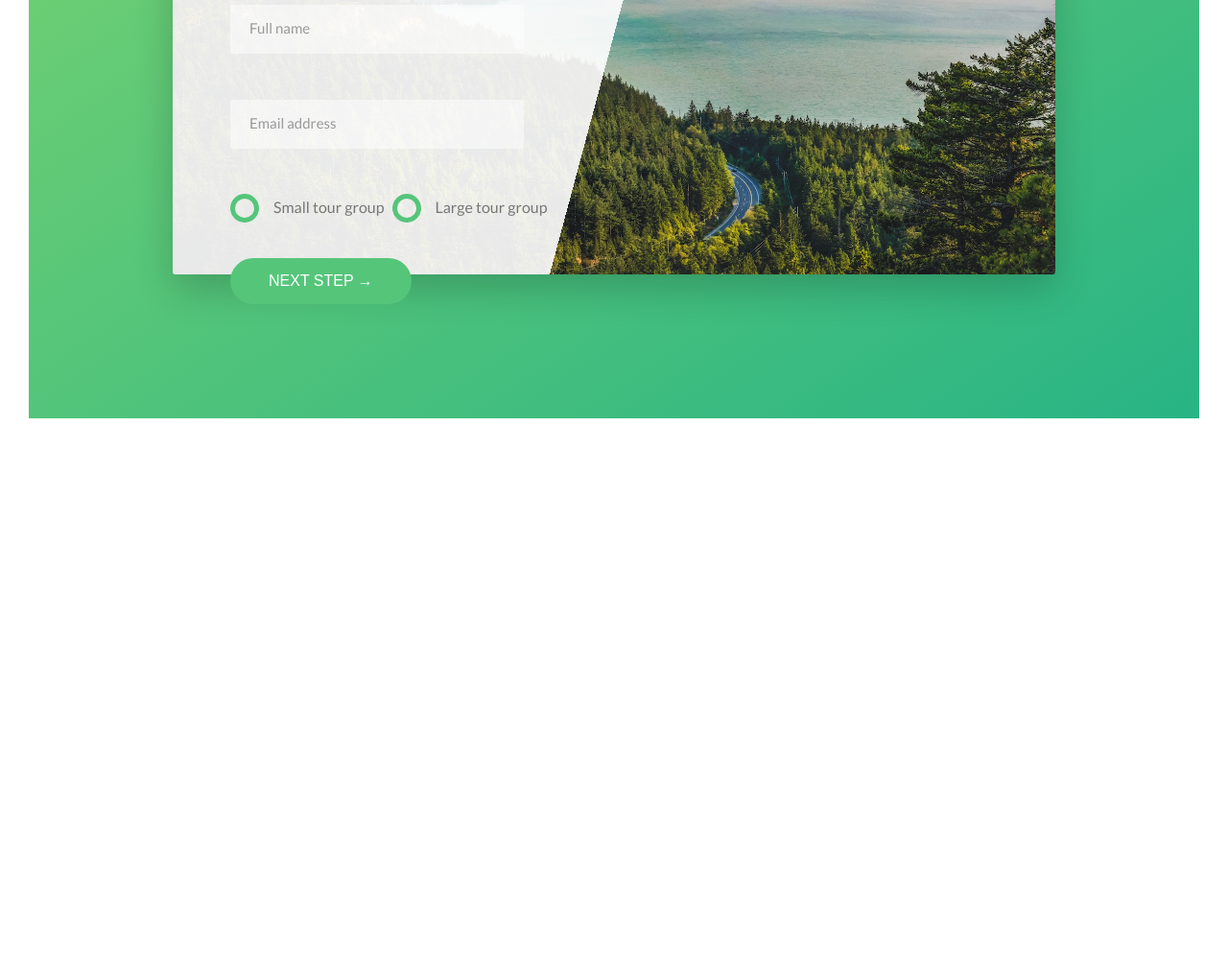
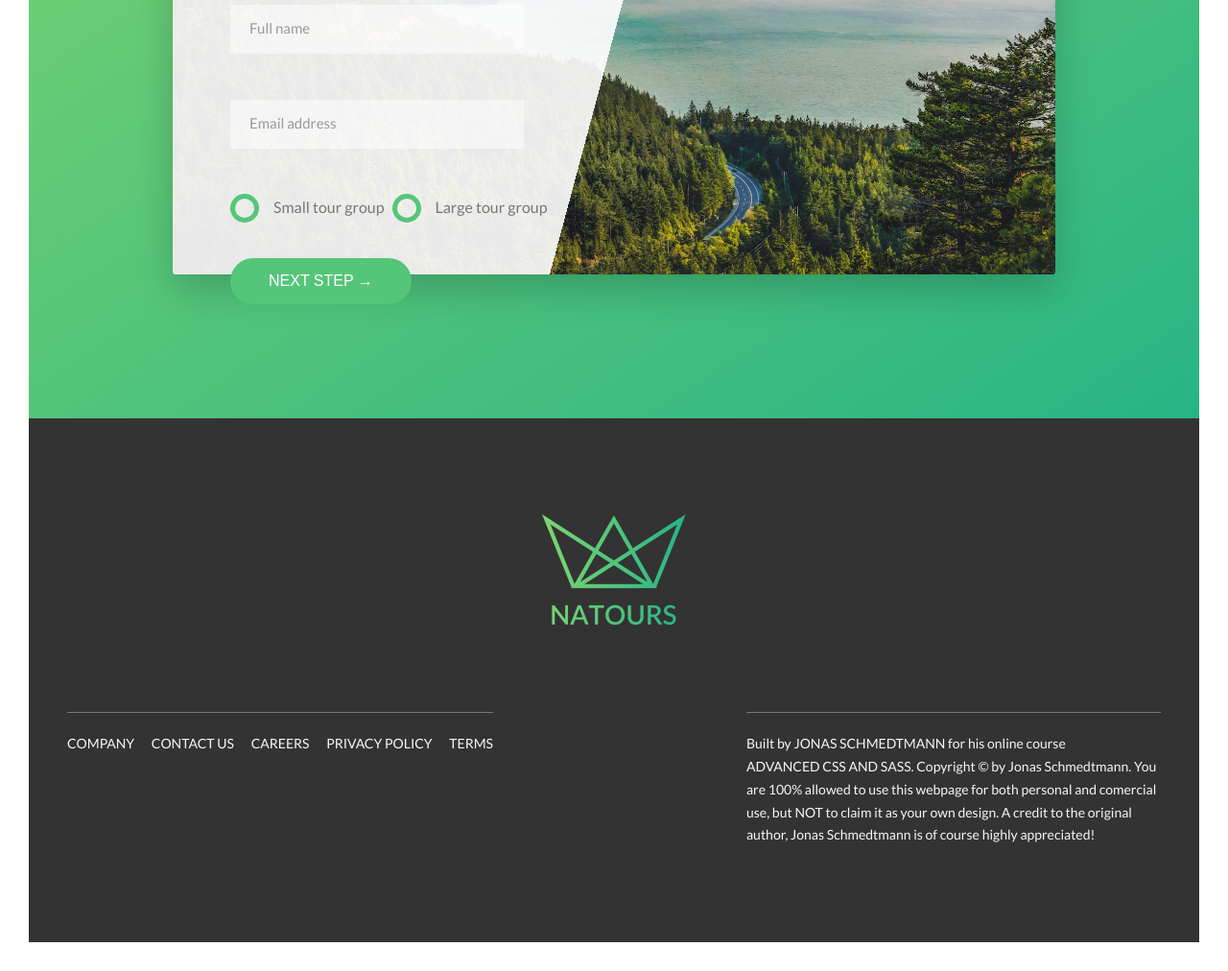
Before and after one commit to chrisrudge2002/sass-natours, a website: page index.html in a window 1280 px wide. Shown: the part 4861-5873 px from the top of the page at 96% size. Before the commit the page ends 5327 px from the top, so only its background shows below. Drawn offline with Linux system fonts and the light colour scheme.

Commit message:
Added footer

```diff
--- a/index.html
+++ b/index.html
@@ -313,8 +313,28 @@
         </main>
 
         <!-- footer section -->
-        <footer>
-
+        <footer class="footer">
+            <div class="footer__logo-box">
+                <img src="img/logo-green-2x.png" alt="Full logo" class="footer__logo">
+            </div>
+            <div class="row">
+                <div class="col-1-of-2">
+                    <div class="footer__navigation">
+                        <ul class="footer__list">
+                            <li class="footer__item"><a href="#" class="footer__link">Company</a></li>
+                            <li class="footer__item"><a href="#" class="footer__link">Contact us</a></li>
+                            <li class="footer__item"><a href="#" class="footer__link">Careers</a></li>
+                            <li class="footer__item"><a href="#" class="footer__link">Privacy policy</a></li>
+                            <li class="footer__item"><a href="#" class="footer__link">Terms</a></li>
+                        </ul>
+                    </div>
+                </div>
+                <div class="col-1-of-2">
+                    <p class="footer__copyright">
+                        Built by <a href="#" class="footer__link">Jonas Schmedtmann</a> for his online course <a href="#" class="footer__link">Advanced CSS and Sass</a>. Copyright &copy; by Jonas Schmedtmann. You are 100% allowed to use this webpage for both personal and comercial use, but NOT to claim it as your own design. A credit to the original author, Jonas Schmedtmann is of course highly appreciated!
+                    </p>
+                </div>
+            </div>
         </footer>
     </body>
 </html>
--- a/sass/abstracts/_variables.scss
+++ b/sass/abstracts/_variables.scss
@@ -12,6 +12,7 @@ $colour-tertiary-dark: #5643fa;
 $colour-black: #000;
 $colour-grey-dark-1: #777;
 $colour-grey-dark-2: #999;
+$colour-grey-dark-3: #333;
 $colour-grey-light-1: #f7f7f7;
 $colour-grey-light-2: #eee;
 $colour-white: #fff;
--- /dev/null
+++ b/sass/layout/_footer.scss
@@ -0,0 +1,60 @@
+.footer {
+    background-color: $colour-grey-dark-3;
+    color: $colour-grey-light-1;
+    font-size: 1.4rem;
+    padding: 10rem 0;
+
+    &__logo-box {
+        margin-bottom: 8rem;
+        text-align: center;
+    }
+
+    &__logo {
+        height: auto;
+        width: 15rem;
+    }
+
+    &__navigation {
+        border-top: 1px solid $colour-grey-dark-1;
+        display: inline-block;
+        padding-top: 2rem;
+    }
+
+    &__list {
+        list-style: none;
+    }
+
+    &__item {
+        display: inline-block;
+
+        &:not(:last-child) {
+            margin-right: 1.5rem;
+        }
+    }
+
+    &__link {
+        &:link,
+        &:visited {
+            background-color: $colour-grey-dark-3;
+            color: $colour-grey-light-1;
+            display: inline-block;
+            text-decoration: none;
+            text-transform: uppercase;
+            transition: all .2s;
+        }
+
+        &:hover,
+        &:active {
+            box-shadow: 0 1rem 2rem rgba($colour-black, .4);
+            color: $colour-primary;
+            transform: rotate(5deg) scale(1.3);
+        }
+    }
+
+    &__copyright {
+        border-top: 1px solid $colour-grey-dark-1;
+        float: right;
+        padding-top: 2rem;
+        width: 80%;
+    }
+}
--- a/sass/main.scss
+++ b/sass/main.scss
@@ -19,6 +19,7 @@
 @import "./components/story";
 
 // Layout
+@import "./layout/footer";
 @import "./layout/grid";
 @import "./layout/header";
 
```
Also changed, not shown: css/style.css.
